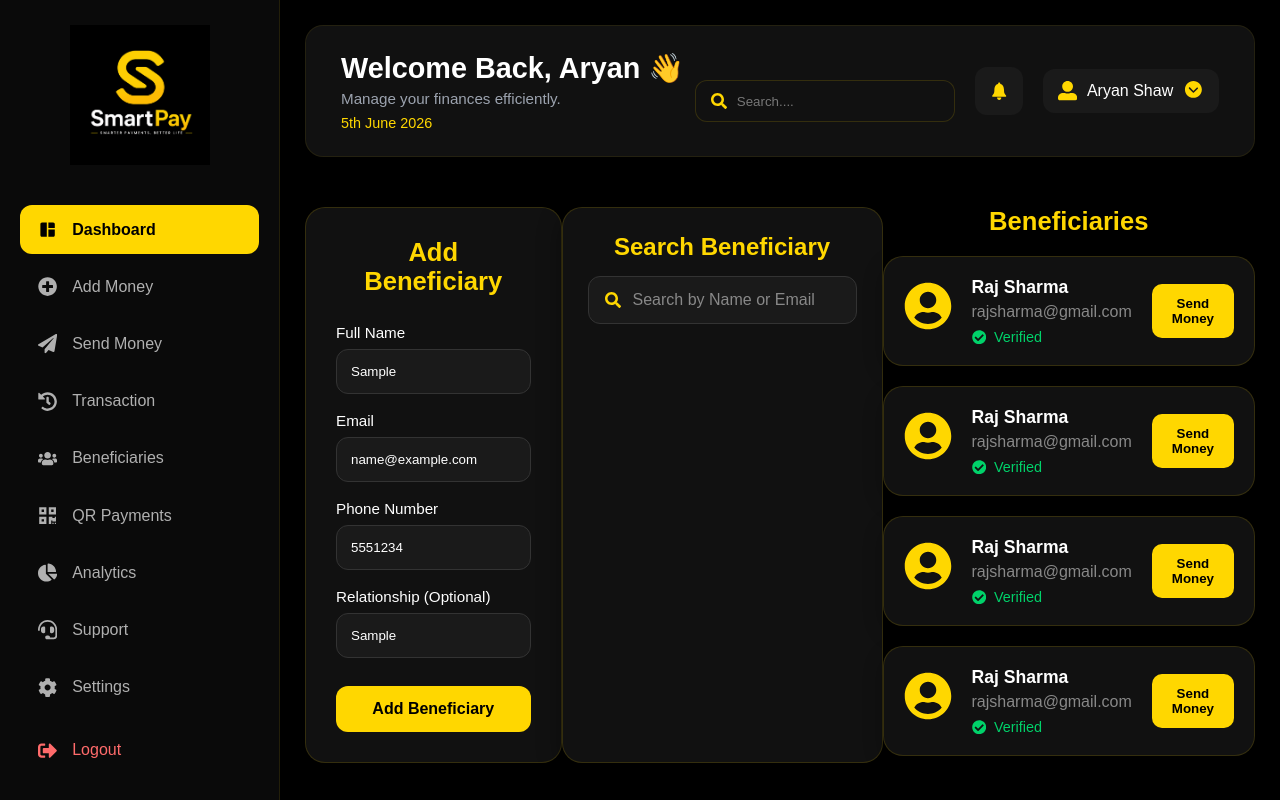
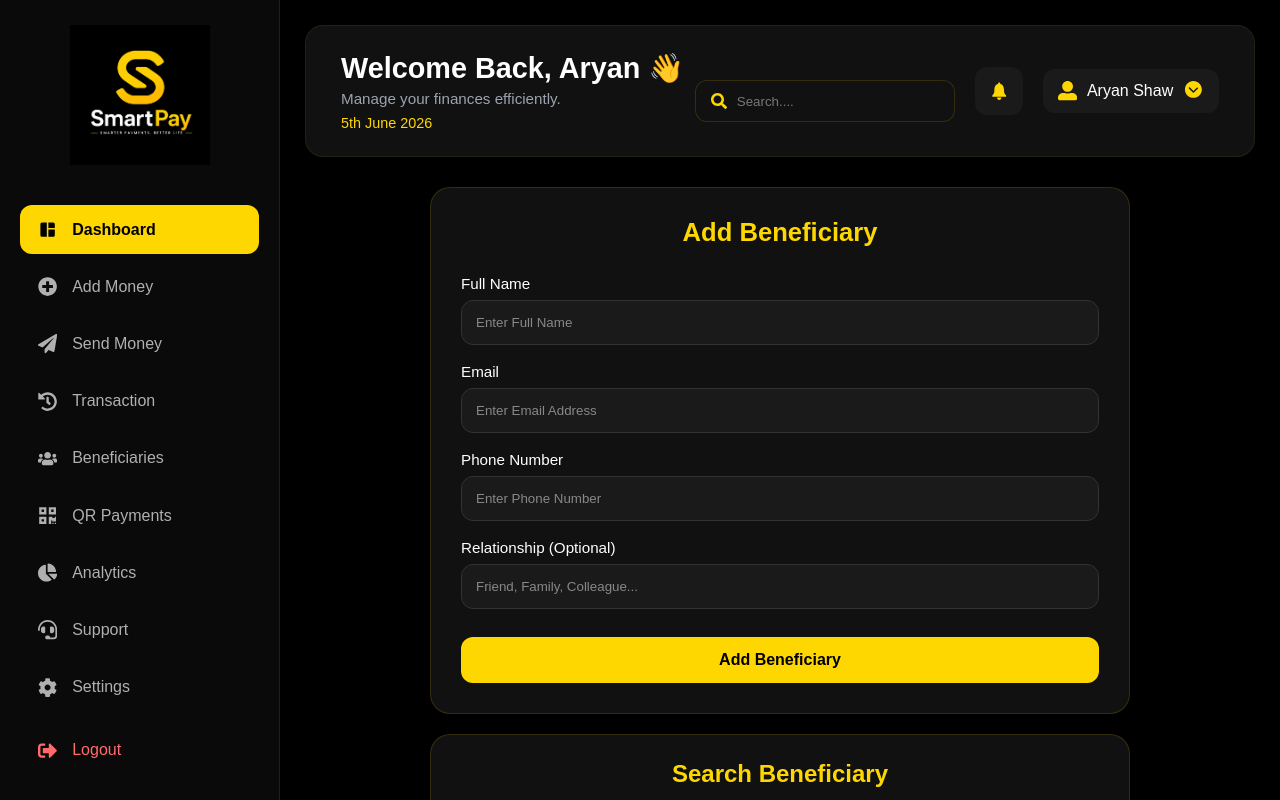
Before and after one commit to AryanShaw26/SmartPay, a React app in the folder frontend/: page /beneficiaries in a window 1280 px wide. Both pictures are taken after typing "Sample", "name@example.com", "5551234", "Sample" into the empty fields and a click on the button "Add Beneficiary". Shown: the top 800 px of the page. Built offline with nearby package versions, Linux system fonts and the light colour scheme; the HTML template or start-up script is replaced by a standard one.

Commit message:
Beneficiary page made dynamic now we can add beneficiaries

```diff
--- a/frontend/src/components/Beneficiaries/AddBeneficiaryForm/AddBeneficiaryForm.jsx
+++ b/frontend/src/components/Beneficiaries/AddBeneficiaryForm/AddBeneficiaryForm.jsx
@@ -1,9 +1,31 @@
 import "./AddBeneficiaryForm.css";
+import { useState } from "react";
+function AddBeneficiaryForm({ addBeneficiary }) {
+  const [name, setName] = useState("");
+  const [email, setEmail] = useState("");
+  const [phone, setPhone] = useState("");
+  const [relationship, setRelationship] = useState("");
+  const handleSubmit = () => {
+    if (!name || !email || !phone) {
+      alert("Please fill all required fields");
+      return;
+    }
 
-function AddBeneficiaryForm() {
+    addBeneficiary({
+      id: Date.now(),
+      name,
+      email,
+      phone,
+      relationship,
+    });
+
+    setName("");
+    setEmail("");
+    setPhone("");
+    setRelationship("");
+  };
   return (
     <div className="add-beneficiary-form">
-
       <div className="form-header">
         <h2>Add Beneficiary</h2>
       </div>
@@ -13,6 +35,8 @@ function AddBeneficiaryForm() {
         <input
           type="text"
           placeholder="Enter Full Name"
+          value={name}
+          onChange={(e) => setName(e.target.value)}
         />
       </div>
 
@@ -21,6 +45,8 @@ function AddBeneficiaryForm() {
         <input
           type="email"
           placeholder="Enter Email Address"
+          value={email}
+          onChange={(e) => setEmail(e.target.value)}
         />
       </div>
 
@@ -29,6 +55,8 @@ function AddBeneficiaryForm() {
         <input
           type="tel"
           placeholder="Enter Phone Number"
+          value={phone}
+          onChange={(e) => setPhone(e.target.value)}
         />
       </div>
 
@@ -37,13 +65,14 @@ function AddBeneficiaryForm() {
         <input
           type="text"
           placeholder="Friend, Family, Colleague..."
+          value={relationship}
+          onChange={(e) => setRelationship(e.target.value)}
         />
       </div>
 
-      <button className="submit-btn">
+      <button className="submit-btn" onClick={handleSubmit}>
         Add Beneficiary
       </button>
-
     </div>
   );
 }
--- a/frontend/src/components/Beneficiaries/BeneficiaryCard/BeneficiaryCard.jsx
+++ b/frontend/src/components/Beneficiaries/BeneficiaryCard/BeneficiaryCard.jsx
@@ -1,8 +1,8 @@
 import "./BeneficiaryCard.css";
 import { FaUserCircle } from "react-icons/fa";
 import { FaCheckCircle } from "react-icons/fa";
-
-function BeneficiaryCard() {
+import { Link } from "react-router-dom";
+function BeneficiaryCard({name,email}) {
   return (
     <div className="beneficiary-card">
 
@@ -14,9 +14,9 @@ function BeneficiaryCard() {
 
         <div className="beneficiary-details">
 
-          <h3>Raj Sharma</h3>
+          <h3>{name}</h3>
 
-          <p>rajsharma@gmail.com</p>
+          <p>{email}</p>
 
           <div className="beneficiary-status">
             <FaCheckCircle />
@@ -27,11 +27,11 @@ function BeneficiaryCard() {
 
       </div>
 
-      <div className="beneficiary-actions">
+      <Link to="/send-money" className="beneficiary-actions">
         <button className="send-money-btn">
           Send Money
         </button>
-      </div>
+      </Link>
 
     </div>
   );
--- a/frontend/src/components/Beneficiaries/BeneficiaryList/BeneficiaryList.jsx
+++ b/frontend/src/components/Beneficiaries/BeneficiaryList/BeneficiaryList.jsx
@@ -1,7 +1,7 @@
 import "./BeneficiaryList.css";
 import BeneficiaryCard from "../BeneficiaryCard/BeneficiaryCard";
 
-function BeneficiaryList() {
+function BeneficiaryList({ beneficiaries }) {
   return (
     <div className="beneficiary-list">
 
@@ -11,13 +11,13 @@ function BeneficiaryList() {
 
       <div className="beneficiaries-container">
 
-        <BeneficiaryCard />
-
-        <BeneficiaryCard />
-
-        <BeneficiaryCard />
-
-        <BeneficiaryCard />
+        {beneficiaries.map((beneficiary) => (
+          <BeneficiaryCard
+            key={beneficiary.id}
+            name={beneficiary.name}
+            email={beneficiary.email}
+          />
+        ))}
 
       </div>
 
--- a/frontend/src/components/Beneficiaries/SearchBenificiary/SearchBeneficiary.jsx
+++ b/frontend/src/components/Beneficiaries/SearchBeneficiary/SearchBeneficiary.jsx
@@ -1,7 +1,11 @@
 import "./SearchBeneficiary.css";
 import { FaSearch } from "react-icons/fa";
+import { useState } from "react";
 
 function SearchBeneficiary() {
+
+  const [searchTerm, setSearchTerm] = useState("");
+
   return (
     <div className="search-beneficiary">
 
@@ -16,8 +20,16 @@ function SearchBeneficiary() {
         <input
           type="text"
           placeholder="Search by Name or Email"
+          value={searchTerm}
+          onChange={(e) => setSearchTerm(e.target.value)}
         />
 
+      </div>
+
+      <div className="search-preview">
+        <p>
+          Searching for: <strong>{searchTerm}</strong>
+        </p>
       </div>
 
     </div>
--- a/frontend/src/pages/Beneficiaries/Beneficiaries.jsx
+++ b/frontend/src/pages/Beneficiaries/Beneficiaries.jsx
@@ -1,26 +1,51 @@
+import { useState } from "react";
+
 import Sidebar from "../Dashboard/Sidebar/Sidebar";
 import Header from "../Dashboard/Header/Header";
+
+import AddBeneficiaryForm from "../../components/Beneficiaries/AddBeneficiaryForm/AddBeneficiaryForm";
+import SearchBeneficiary from "../../components/Beneficiaries/SearchBeneficiary/SearchBeneficiary";
+import BeneficiaryList from "../../components/Beneficiaries/BeneficiaryList/BeneficiaryList";
+
 import "./Beneficiaries.css";
-import AddBeneficiaryForm from "../../components/Beneficiaries/AddBeneficiaryForm/AddBeneficiaryForm";
-import SearchBeneficiary from "../../components/Beneficiaries/SearchBenificiary/SearchBeneficiary";
-import BeneficiaryCard from "../../components/Beneficiaries/BeneficiaryCard/BeneficiaryCard";
-import BeneficiaryList from "../../components/Beneficiaries/BeneficiaryList/BeneficiaryList";
-import { Link } from "react-router-dom";
+
 function Beneficiaries() {
+  const [beneficiaries, setBeneficiaries] = useState([]);
+
+  const addBeneficiary = (newBeneficiary) => {
+    setBeneficiaries([
+      ...beneficiaries,
+      newBeneficiary,
+    ]);
+  };
+
   return (
     <div className="beneficiaries-layout">
+
       <Sidebar />
 
       <div className="beneficiaries-main">
+
         <Header />
 
-        <div className="beneficiary-form">
-          <AddBeneficiaryForm />
-          <SearchBeneficiary></SearchBeneficiary>
-          <BeneficiaryList></BeneficiaryList>
+        <div className="beneficiaries-content">
+
+          <AddBeneficiaryForm
+            addBeneficiary={addBeneficiary}
+          />
+
+          <SearchBeneficiary />
+
+          <BeneficiaryList
+            beneficiaries={beneficiaries}
+          />
+
         </div>
+
       </div>
+
     </div>
   );
 }
+
 export default Beneficiaries;
```
Also changed, not shown: frontend/src/components/Beneficiaries/SearchBeneficiary/SearchBeneficiary.css (renamed from frontend/src/components/Beneficiaries/SearchBenificiary/SearchBeneficiary.css).
